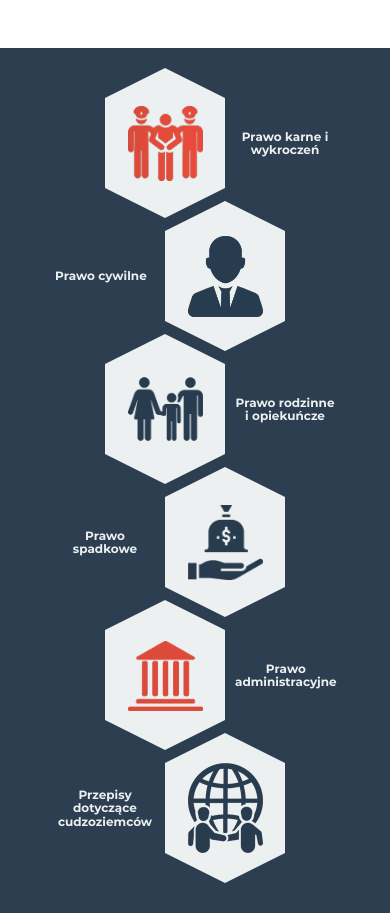
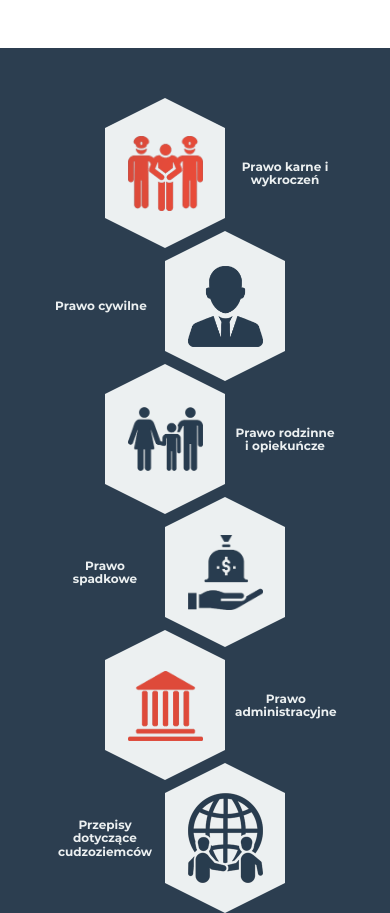
Before and after one commit to HiddeRpl/tuszewski, a website built with webpack: page app/index.html in a window 390 px wide. Shown: the part 2926-3839 px from the top of the page. Built offline with nearby package versions, Linux system fonts and the light colour scheme.

Commit message:
law icons mobile done

```diff
--- a/app/scss/_services.scss
+++ b/app/scss/_services.scss
@@ -163,10 +163,14 @@
 
     @include screen-md-max {
       height: $hexagon-border-mobile * 2;
-      width: $hexagon-width-mobile;
+      width: $hexagon-width-mobile + 20;
       display: flex;
       align-items: center;
       padding: 0 10px;
+    }
+
+    @include screen-xs-max {
+      width: $hexagon-width-mobile;
     }
 
     &:before,
@@ -213,8 +217,8 @@
 
     @include screen-md-max {
       flex-direction: column;
-      padding: 0;
       align-items: center;
+      padding: $hexagon-border-sharpness-mobile 0 0;
     }
   }
 
@@ -238,13 +242,21 @@
 
     &:nth-child(odd) {
       @include screen-md-max {
+        margin-left: $hexagon-width-mobile / 2 + 20;
+      }
+
+      @include screen-xs-max {
         margin-left: $hexagon-width-mobile / 2;
       }
     }
 
     &:nth-child(even) {
       @include screen-md-max {
-        margin-left: -($hexagon-width-mobile) / 2;
+        margin-left: -($hexagon-width-mobile / 2 + 20);
+      }
+
+      @include screen-xs-max {
+        margin-left: -($hexagon-width-mobile / 2);
       }
     }
   }
```
